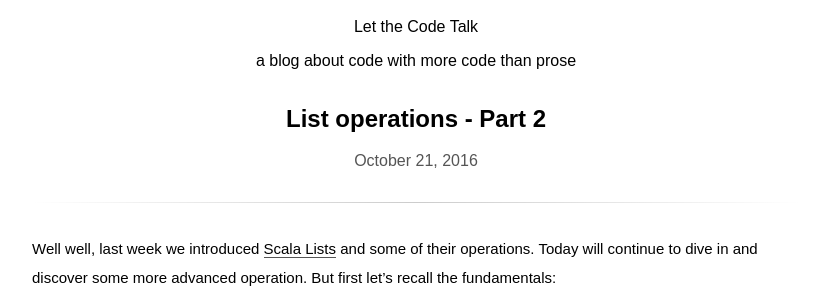
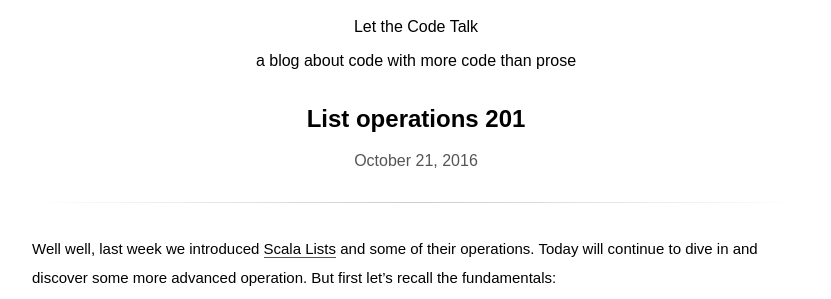
Before and after one commit to kekkooo/kekkooo.github.io, a Jekyll site: the page built from _posts/2016-10-21-lists-part-2.md, in a window 1280 px wide and 900 px high. Shown: the part 145-444 px from the top of the window, without its empty margins (224-1055 px from the left). Built offline with Jekyll 4.4.1, drawn with Linux system fonts in a browser that asks for light colours; some web fonts are replaced.

Commit message:
title change

```diff
--- a/_posts/2016-10-21-lists-part-2.md
+++ b/_posts/2016-10-21-lists-part-2.md
@@ -1,5 +1,5 @@
 ---
-title: List operations - Part 2
+title: List operations 201
 updated: 2016-21-08 22:52
 category: SCALA
 description: "Introduction to the List class in Scala"
```
